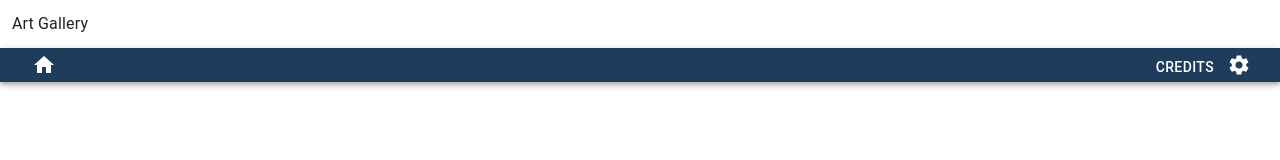
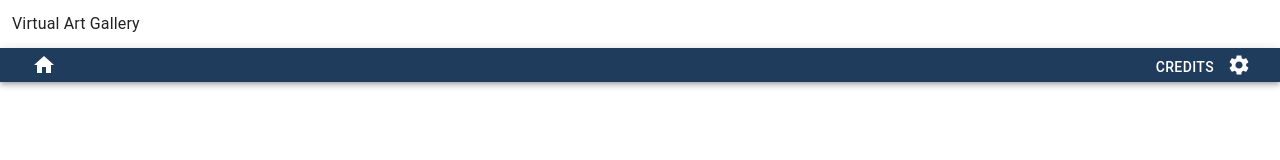
Before and after one commit to SoftwareF24-Gallery/SoftwareF24-Gallery.github.io, a React (Vite) app: page / in a window 1280 px wide. Shown: the top 160 px of the page. Built offline with nearby package versions, Linux system fonts and the light colour scheme.

Commit message:
Update App.jsx

```diff
--- a/src/App.jsx
+++ b/src/App.jsx
@@ -13,7 +13,7 @@ function App() {
       {/* Navigation bar implementation */}
       <div id="sticky" style={{position: "sticky", top: 12}}>
       <Typography sx={{flexGrow: 1, textAlign: "left", margin: "12px"}}>
-      Art Gallery
+       Virtual Art Gallery
       </Typography>
       <Navbar />
       </div>
```
